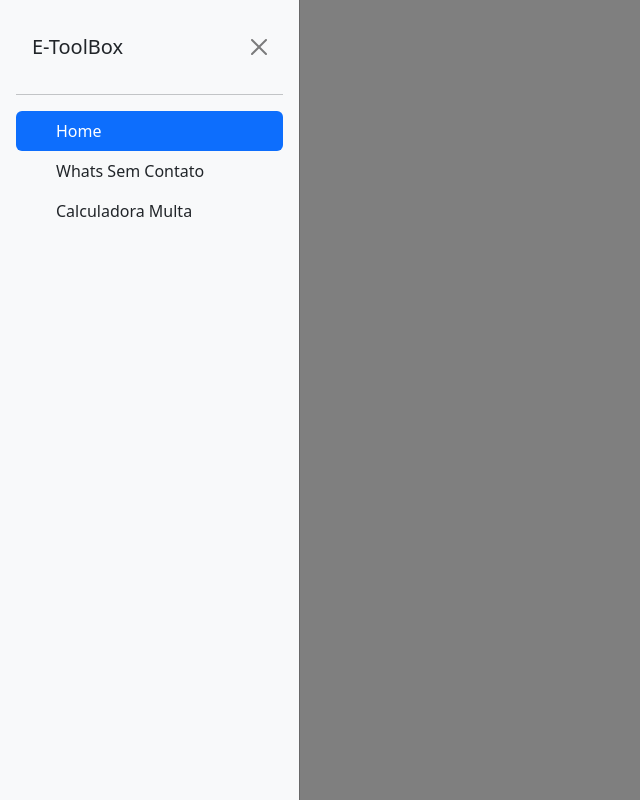
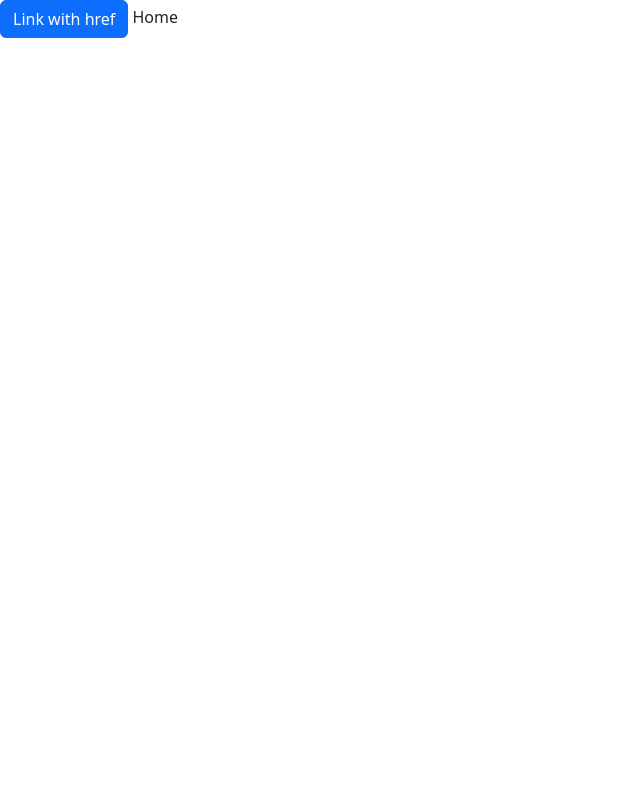
Before and after one commit to PedroJSBezerra/-SVELTE-Roteamento-de-paginas, a Svelte app: page / in a window 1280 px wide. Shown: the whole page, without its empty margins (0-640 px from the left). Built offline with nearby package versions, Linux system fonts and the light colour scheme.

Commit message:
Add CDN BS Icons 4 files modified, 4 deleted

```diff
--- a/index.html
+++ b/index.html
@@ -10,6 +10,11 @@
       rel="stylesheet"
       integrity="sha384-Zenh87qX5JnK2Jl0vWa8Ck2rdkQ2Bzep5IDxbcnCeuOxjzrPF/et3URy9Bv1WTRi"
       crossorigin="anonymous"
+    />
+    <!-- BOOTSTRAP ICONS CDN CSS -->
+    <link
+      rel="stylesheet"
+      href="https://cdn.jsdelivr.net/npm/bootstrap-icons@1.9.1/font/bootstrap-icons.css"
     />
     <title>E-ToolBox</title>
   </head>
--- a/package.json
+++ b/package.json
@@ -14,7 +14,6 @@
     "vite": "^3.1.4"
   },
   "dependencies": {
-    "bootstrap-icons": "^1.9.1",
     "svelte-spa-router": "^3.3.0"
   }
 }
--- a/src/components/NavOffCanvas.svelte
+++ b/src/components/NavOffCanvas.svelte
@@ -6,7 +6,7 @@
   Link with href
 </a>
 
-<div class="offcanvas offcanvas-start show" tabindex="-1" id="offcanvasExample" aria-labelledby="offcanvasExampleLabel" style="max-width: 300px;">
+<div class="offcanvas offcanvas-start" tabindex="-1" id="offcanvasExample" aria-labelledby="offcanvasExampleLabel" style="max-width: 300px;">
   <div class="offcanvas-body p-0">
     <div class="d-flex flex-column flex-shrink-0 p-3 bg-light" style="width: 100%; height: 100%;">
       <div class="offcanvas-header">
@@ -17,20 +17,19 @@
     <ul class="nav nav-pills flex-column mb-auto">
       <li class="nav-item" data-bs-dismiss="offcanvas">
         <a href="#/" class="d-flex nav-link {($location=="/")?" active":"link-dark"}">
-          <svg class="bi pe-none me-2" width="16" height="16"><use xlink:href="#home"></use></svg>
-          <i class="bi bi-house-door"></i>
+          <i class="bi bi-house-door pe-none me-2"></i>
           Home
         </a>
       </li>
       <li data-bs-dismiss="offcanvas">
         <a href="#/whatssemcontato" class="d-flex nav-link {($location=="/whatssemcontato")?" active":"link-dark"}">
-          <svg class="bi pe-none me-2" width="16" height="16"><use xlink:href="#speedometer2"></use></svg>
+          <i class="bi pe-none me-2 bi-whatsapp"></i>
           Whats Sem Contato
         </a>
       </li>
       <li data-bs-dismiss="offcanvas">
         <a href="#/calculadoramulta" class="d-flex nav-link {($location=="/calculadoramulta")?" active":"link-dark"}">
-          <svg class="bi pe-none me-2" width="16" height="16"><use xlink:href="#table"></use></svg>
+          <i class="bi pe-none me-2 bi-calculator"></i>
           Calculadora Multa
         </a>
       </li>
```
Also changed, not shown: src/assets/house-door.svg (deleted), 4 other files (tests, documents, lock files or other folders).
